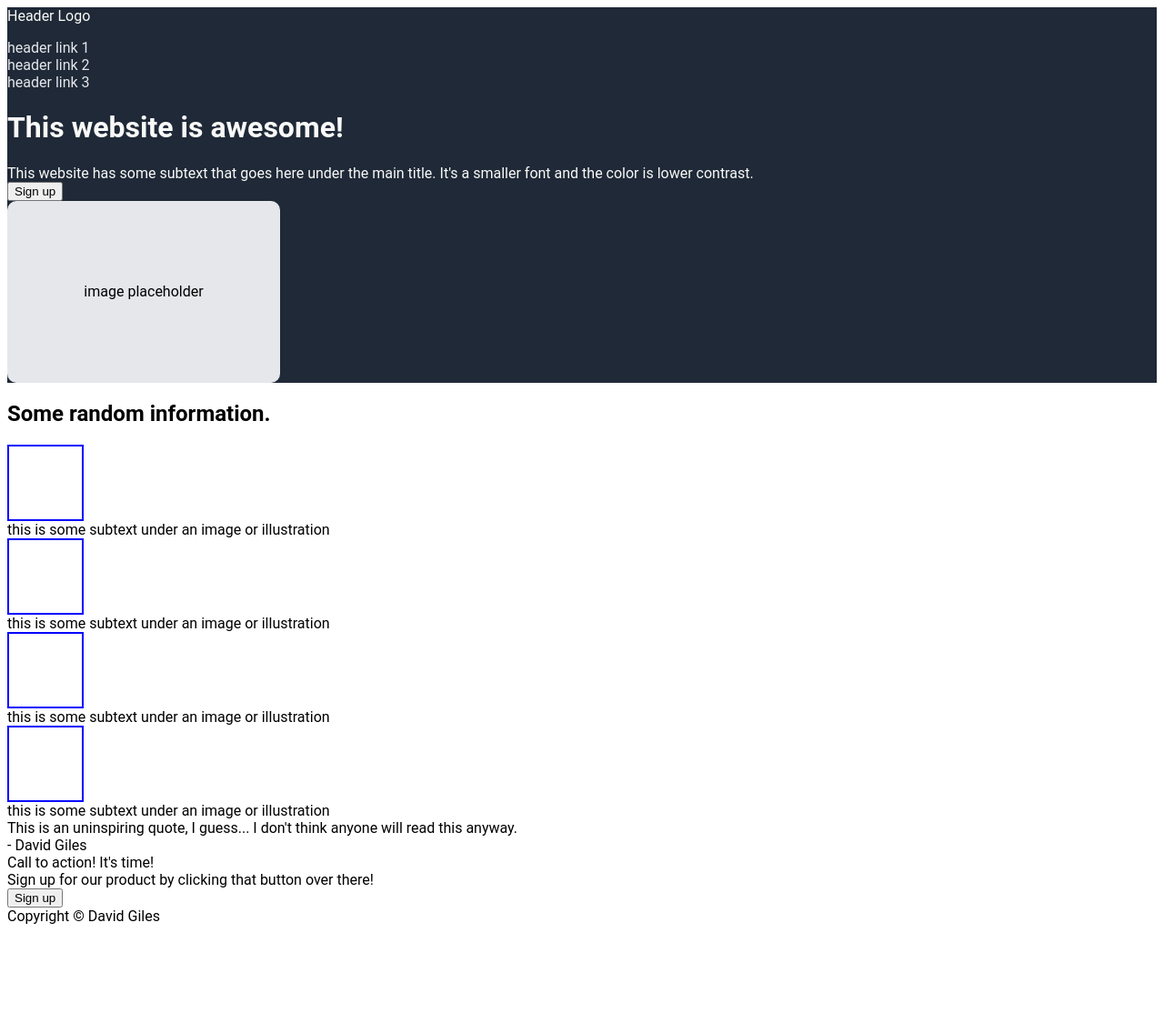
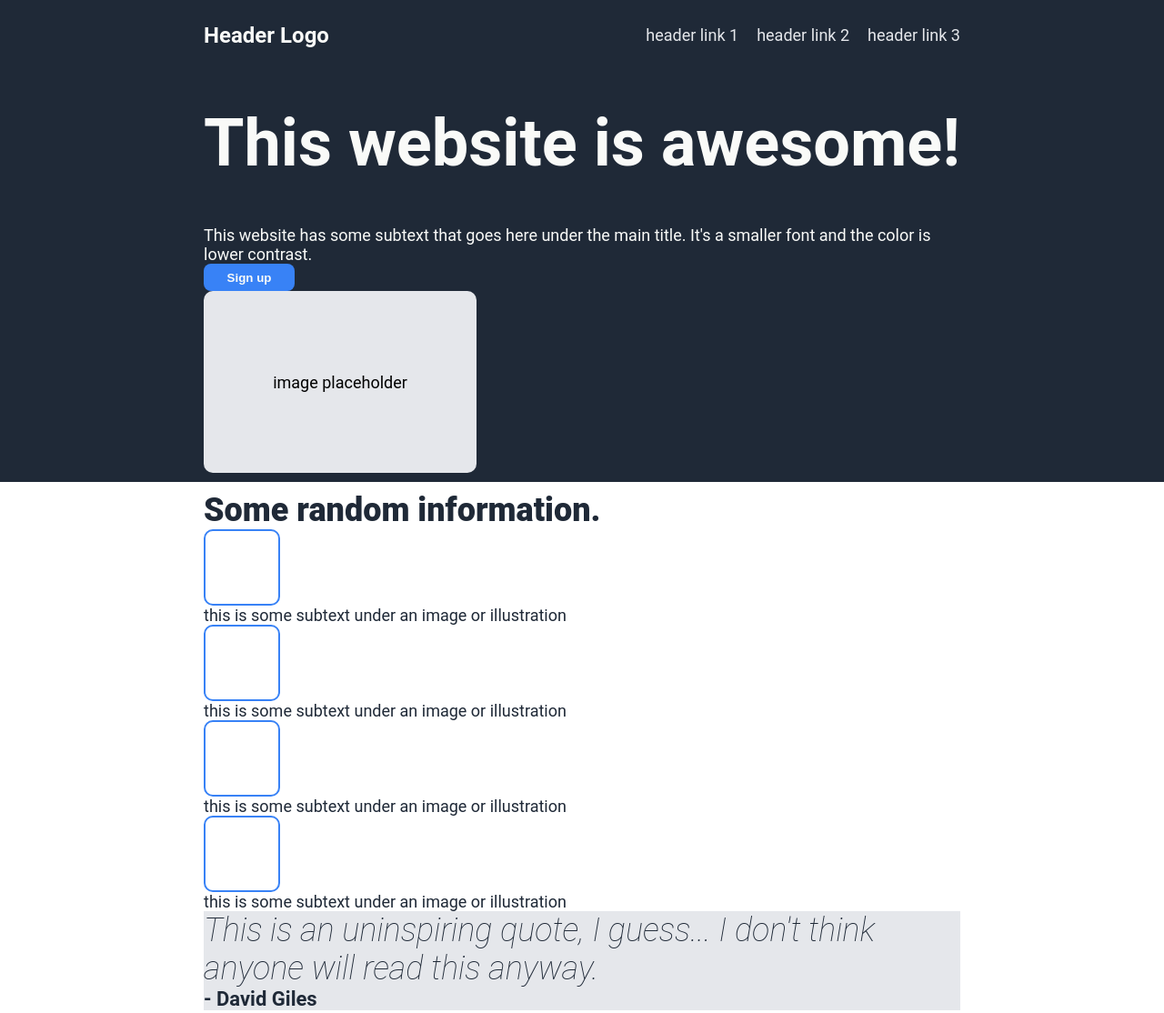
Before and after one commit to davgiles/odin-landing-page, a plain HTML site: page index.html in a window 1280 px wide. Shown: the top 1114 px of the page at 91% size. Before the commit the page ends 1025 px from the top, so only its background shows below. Drawn offline with Linux system fonts and the light colour scheme.

Commit message:
more changes

```diff
--- a/index.html
+++ b/index.html
@@ -10,12 +10,14 @@
 
 <body>
     <div class="header">
+        <div class="header-navbar">
             <div class="header-logo">Header Logo</div>
             <ul class="header-links">
                 <li><a href="#">header link 1</a></li>
                 <li><a href="#">header link 2</a></li>
                 <li><a href="#">header link 3</a></li>
             </ul>
+        </div>
         <div class="header-title">
             <h1>This website is awesome!</h1>
         </div>
@@ -33,7 +35,7 @@
 
     <div class="body">
         <div class="info-container">
-            <h2>Some random information.</h2>
+            <div class="info-title">Some random information.</div>
             <div class="info-img"></div>
             <div class="info-text">this is some subtext under an image or illustration</div>
             <div class="info-img"></div>
@@ -62,11 +64,11 @@
             </div>
             <button class="signup">Sign up</button>
         </div>
+    </div>
 
     <div class="footer">
         <div>Copyright © David Giles</div>
     </div>
-    </div>
 </body>
 
 </html>
--- a/styles.css
+++ b/styles.css
@@ -1,5 +1,16 @@
 body {
     font-family: Roboto, Arial, sans-serif;
+    margin: 0;
+    display: flex;
+    flex-direction: column;
+    font-size: 18px;
+    color: #e5e7eb;
+}
+
+.header,
+.body,
+.footer {
+    padding: 10px 14rem;
 }
 
 ul {
@@ -14,6 +25,27 @@ a {
 .header {
     background-color: #1f2937;
     color: #f9faf8;
+}
+
+.header-navbar {
+    display: flex;
+    justify-content: space-between;
+    align-items: center;
+}
+
+.header-links {
+    display: flex;
+    gap: 20px;
+}
+
+.header-title {
+    font-size: 36px;
+    font-weight: 900;
+}
+
+.header-logo {
+    font-size: 24px;
+    font-weight: 700;
 }
 
 .header a {
@@ -31,8 +63,59 @@ a {
     align-items: center;
 }
 
+.info-title {
+    font-size: 36px;
+    color: #1f2937;
+    font-weight: 900;
+}
+
 .info-img {
     width: 80px;
     height: 80px;
-    border: 2px solid blue;
+    border: 2px solid #3882f6;
+    border-radius: 10px;
 }
+
+.info-text {
+    color: #1f2937;
+}
+
+.quote {
+    background-color: #e5e7eb;
+}
+
+.quote-text {
+    color: #1f2937;
+    font-size: 36px;
+    font-style: italic;
+    font-weight: 200;
+}
+
+.quote-auth {
+    color: #1f2937;
+    font-size: 22px;
+    font-weight: 700;
+}
+
+.banner {
+    margin: 4rem;
+    width: 800px;
+    height: 120px;
+    background-color: #3882f6;
+    border-radius: 10px;
+}
+
+.footer {
+    background-color: #1f2937;
+    color: #f9faf8;
+}
+
+.signup {
+    background-color: #3882f6;
+    color: #f9faf8;
+    font-weight: 700;
+    width: 100px;
+    height: 30px;
+    border: 0;
+    border-radius: 8px;
+}
```
Lines whose indentation alone changed are shown as unchanged.
